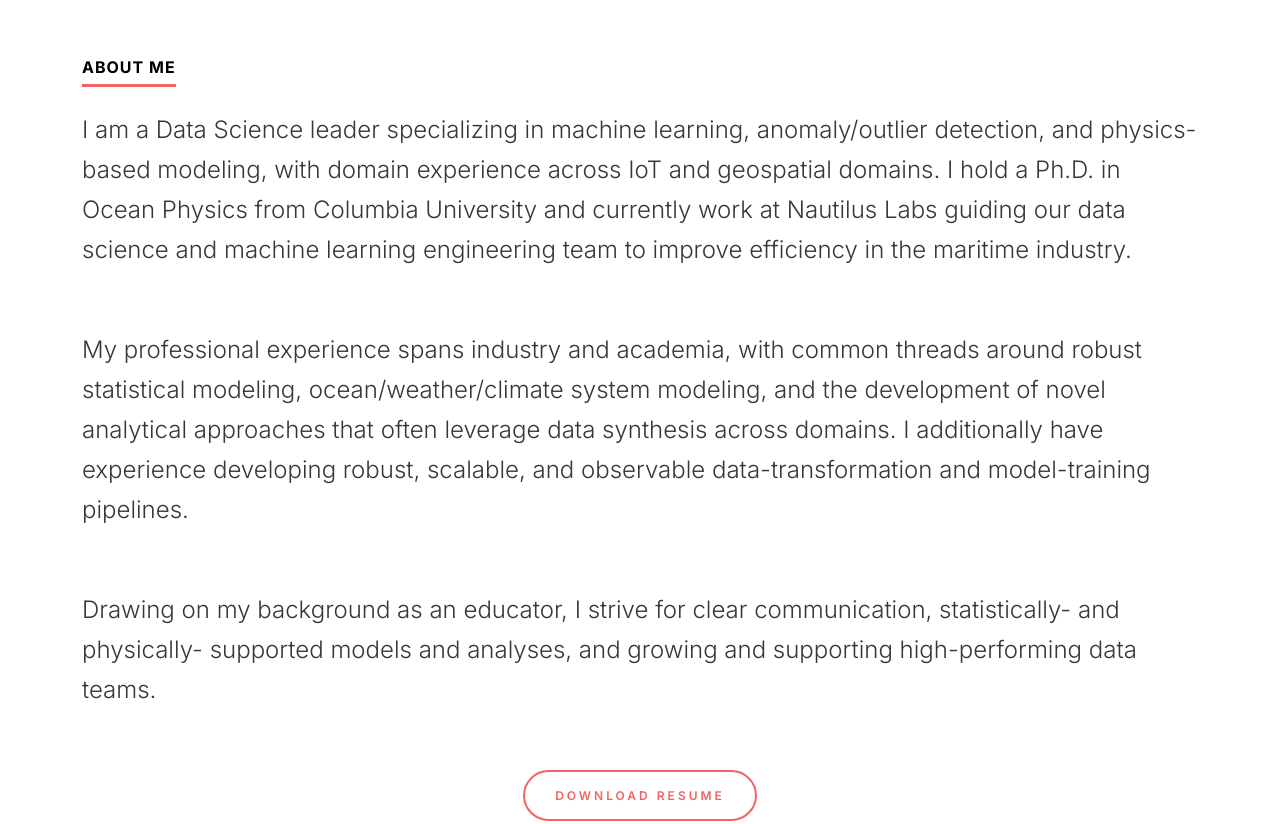
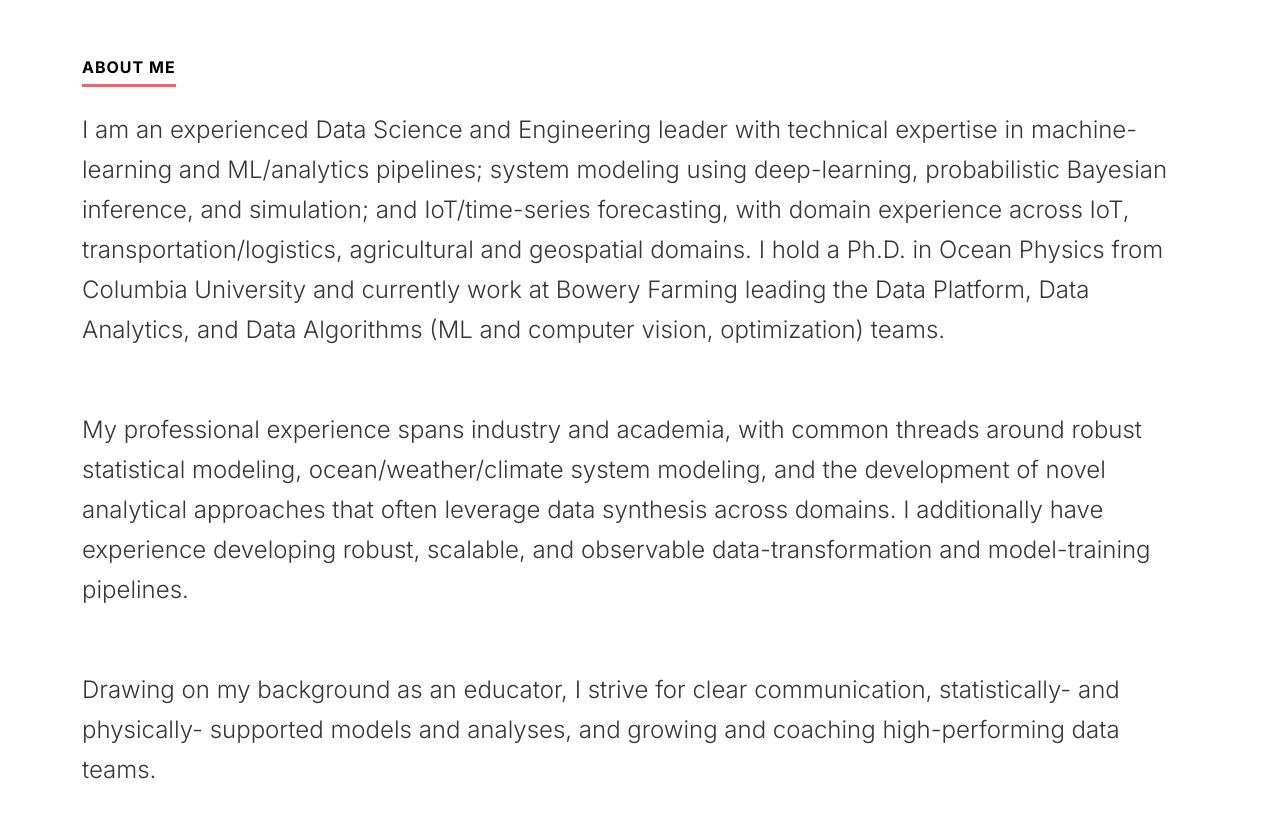
Before and after one commit to ztessler/ztessler.github.io, a plain HTML site: page index.html in a window 1280 px wide. Shown: the part 552-1376 px from the top of the page. Drawn offline with nearby package versions, Linux system fonts and the light colour scheme.

Commit message:
update text

```diff
--- a/index.html
+++ b/index.html
@@ -91,28 +91,32 @@
             <h2 class="ds-heading">About Me</h2>
             <p>
 
-            I am a Data Science leader specializing in machine learning,
-            anomaly/outlier detection, and physics-based modeling, with domain
-            experience across IoT and geospatial domains. I hold a Ph.D. in
-            Ocean Physics from Columbia University and currently work at
-            Nautilus Labs guiding our data science and machine learning
-            engineering team to improve efficiency in the maritime industry.
+            I am an experienced Data Science and Engineering leader with
+            technical expertise in machine-learning and ML/analytics pipelines;
+            system modeling using deep-learning, probabilistic Bayesian
+            inference, and simulation; and IoT/time-series forecasting, with
+            domain experience across IoT, transportation/logistics,
+            agricultural and geospatial domains. I hold a Ph.D. in Ocean
+            Physics from Columbia University and currently work at Bowery
+            Farming leading the Data Platform, Data Analytics, and Data
+            Algorithms (ML and computer vision, optimization) teams.
 
             </p>
             <p>
 
-            My professional experience spans industry and academia, with common threads
-            around robust statistical modeling, ocean/weather/climate system modeling, and
-            the development of novel analytical approaches that often leverage data
-            synthesis across domains. I additionally have experience developing robust,
-            scalable, and observable data-transformation and model-training pipelines.
+            My professional experience spans industry and academia, with common
+            threads around robust statistical modeling, ocean/weather/climate
+            system modeling, and the development of novel analytical approaches
+            that often leverage data synthesis across domains. I additionally
+            have experience developing robust, scalable, and observable
+            data-transformation and model-training pipelines.
 
             </p>
             <p>
 
-            Drawing on my background as an educator, I strive for clear communication,
-            statistically- and physically- supported models and analyses, and growing and
-            supporting high-performing data teams.
+            Drawing on my background as an educator, I strive for clear
+            communication, statistically- and physically- supported models and
+            analyses, and growing and coaching high-performing data teams.
 
             </p>
             <div class="ds-button-sec text-center">
```
